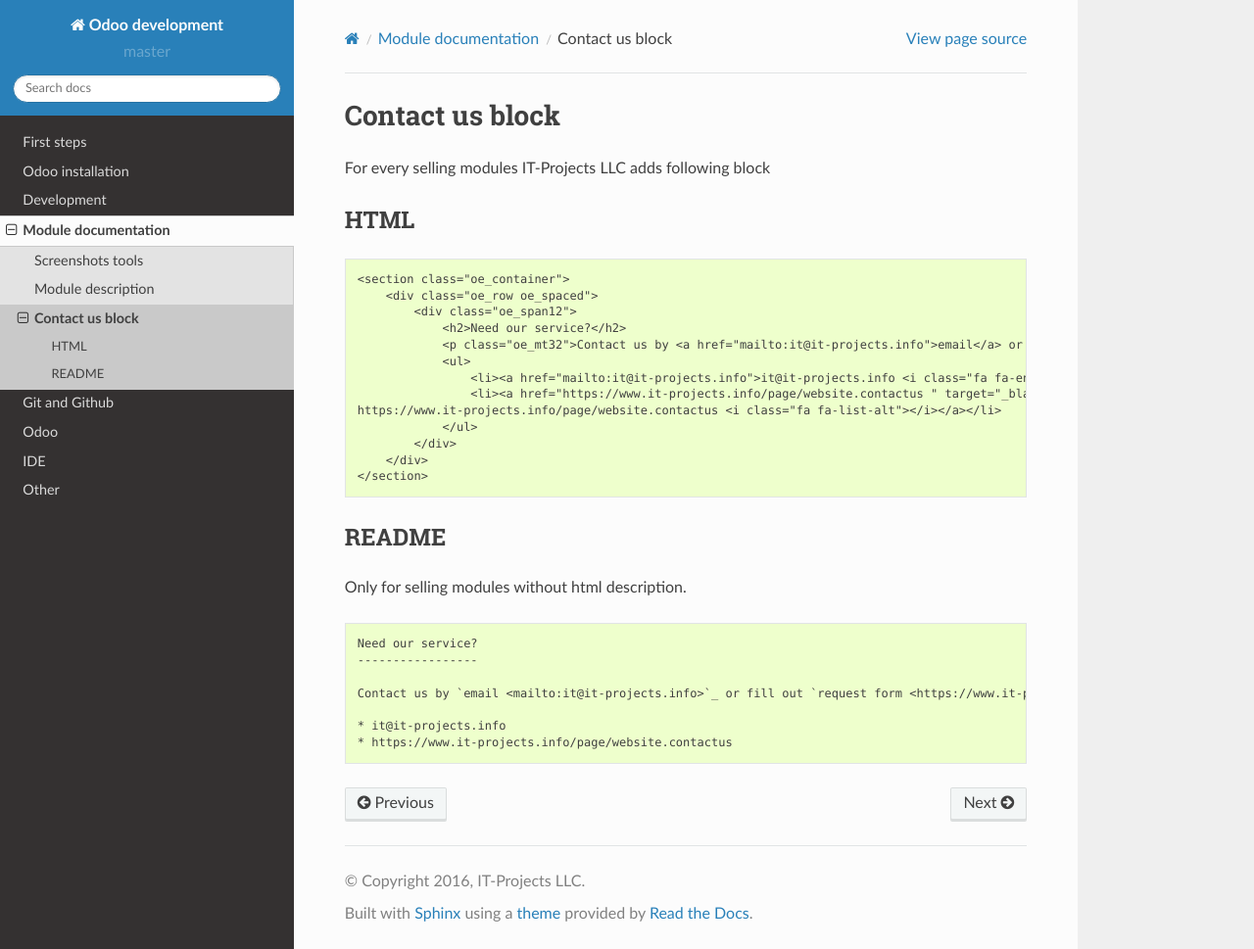
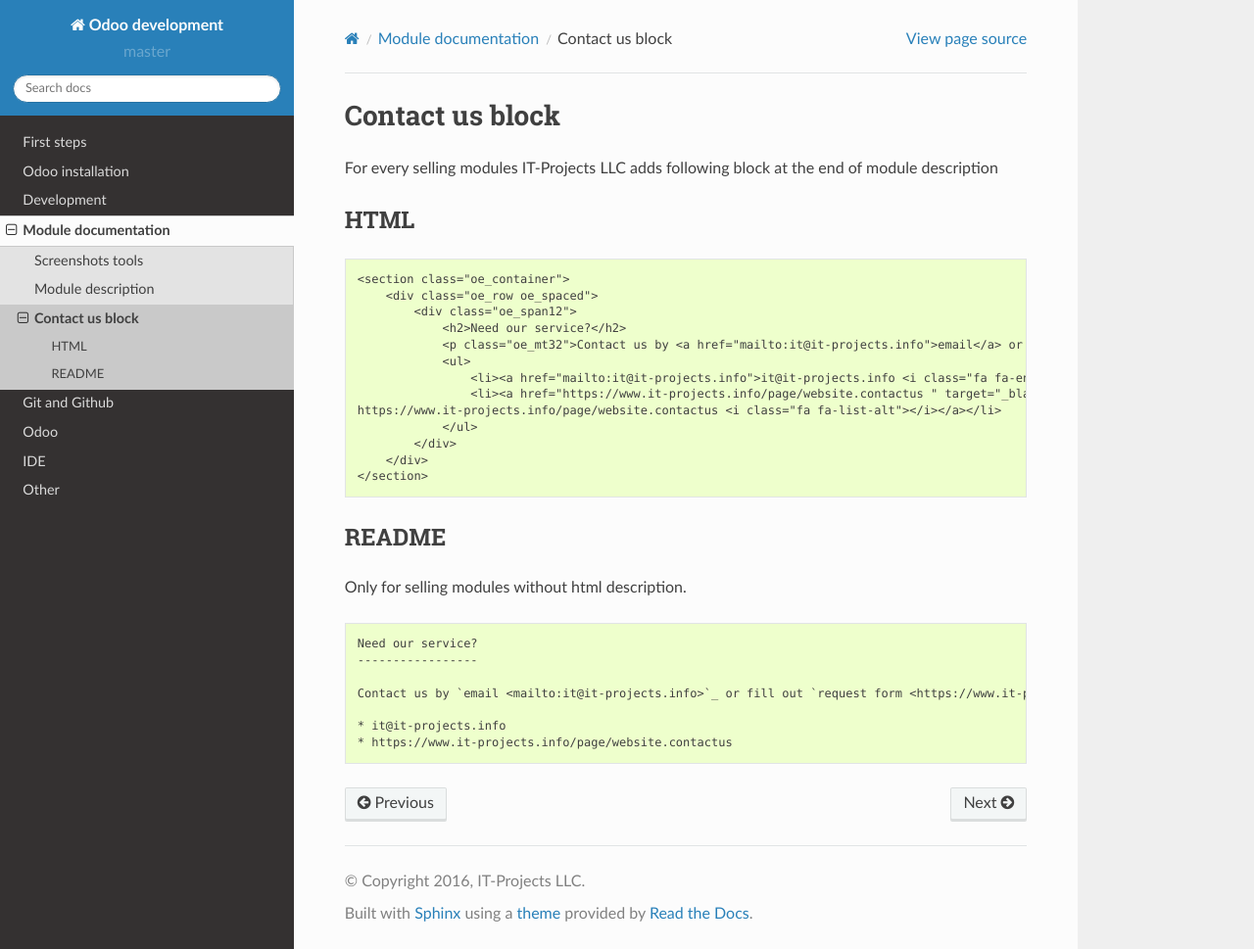
Before and after one commit to itpp-labs/odoo-development, a Sphinx documentation site: the page built from docs/description/contactus.rst, in a window 1280 px wide and 969 px high. Shown: the whole window at 98% size. Built offline with Sphinx 7.4.7 and the Read the Docs theme 2.0.0, drawn with Linux system fonts in a browser that asks for light colours.

Commit message:
contact us block has to be put at the end of description

```diff
--- a/docs/description/contactus.rst
+++ b/docs/description/contactus.rst
@@ -1,7 +1,7 @@
 Contact us block
 ================
 
-For every selling modules IT-Projects LLC adds following block
+For every selling modules IT-Projects LLC adds following block at the end of module description
 
 HTML
 ----
```
